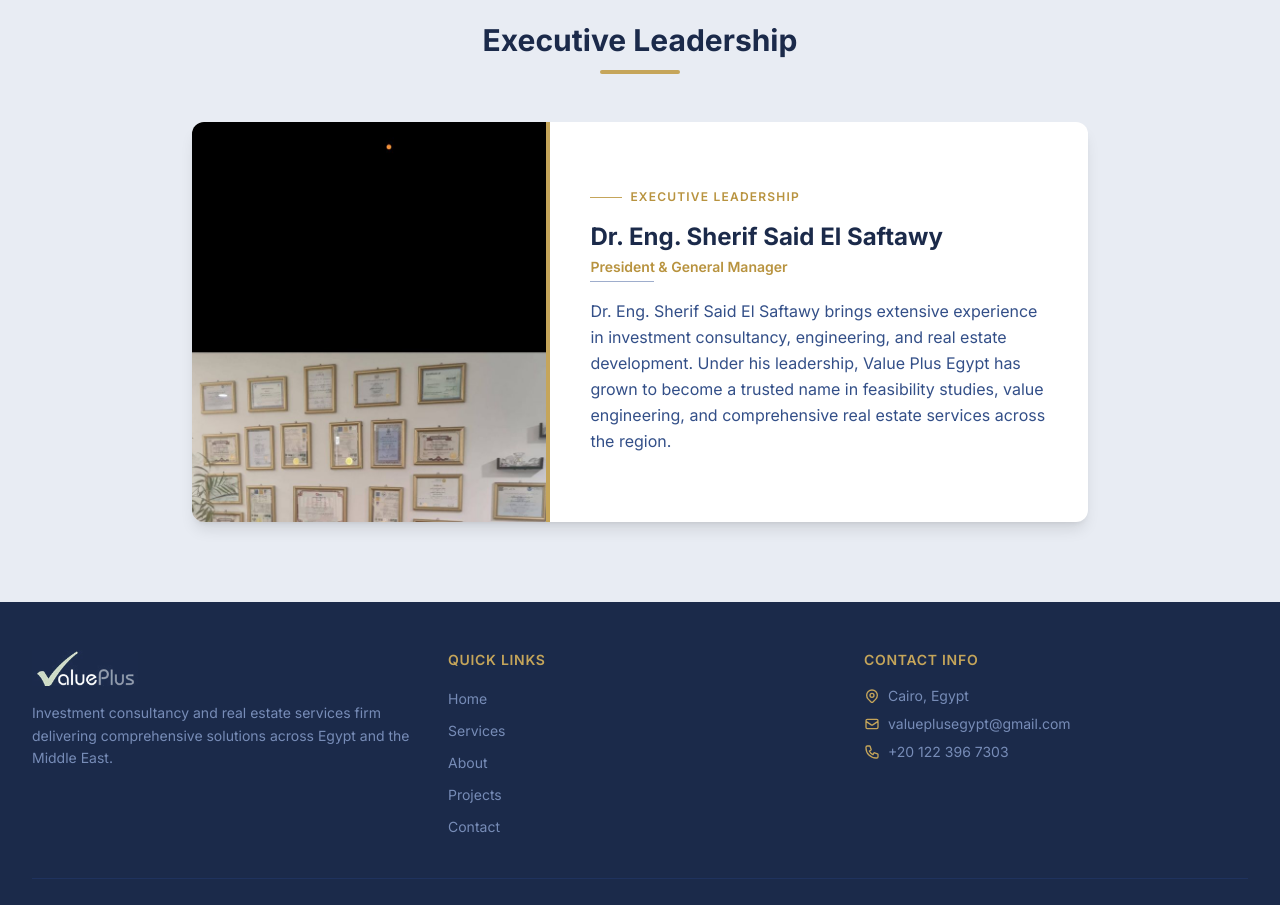
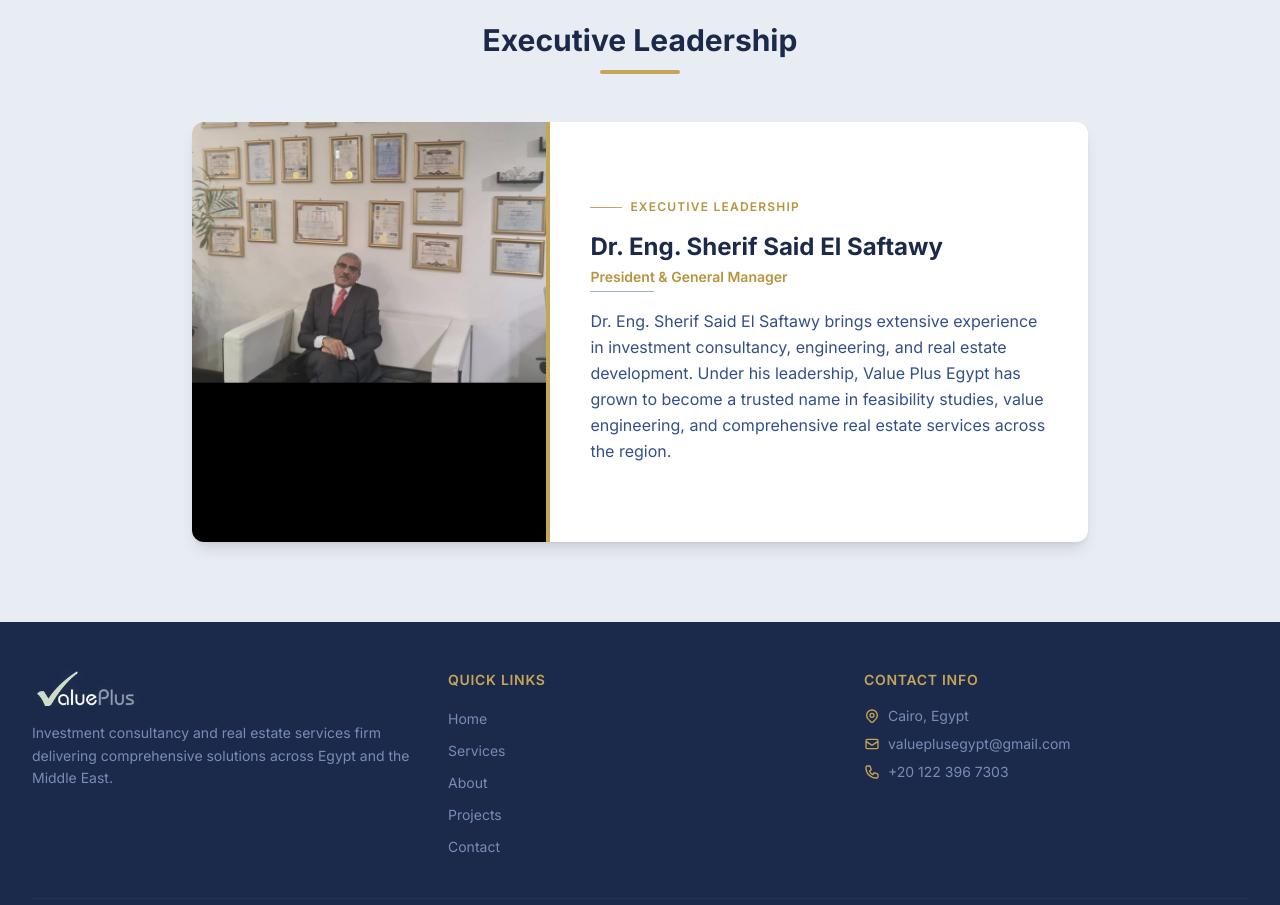
Before and after one commit to Amrwar/valueplusegypt, a Next.js app: page /en/about in a window 1280 px wide. Shown: the part 1400-2305 px from the top of the page. Built offline with nearby package versions, Linux system fonts and the light colour scheme.

Commit message:
Fix president photo positioning to show person
Focus on lower 80% of image where the person and
certificates are, hiding the black bars at top.

```diff
--- a/src/components/about/LeadershipProfile.tsx
+++ b/src/components/about/LeadershipProfile.tsx
@@ -28,12 +28,13 @@ export default function LeadershipProfile() {
           <div className="flex flex-col md:flex-row">
             {/* Photo */}
             <div className="relative md:w-2/5">
-              <div className="relative h-72 md:h-full md:min-h-[400px]">
+              <div className="relative h-80 md:h-full md:min-h-[420px]">
                 <Image
                   src="/images/president.jpg"
                   alt={t('leaderName')}
                   fill
-                  className="object-cover object-top"
+                  className="object-cover"
+                  style={{ objectPosition: 'center 80%' }}
                 />
                 {/* Gold accent at bottom on mobile, at side on desktop */}
                 <div className="absolute bottom-0 start-0 h-1 w-full bg-gold-400 md:h-full md:w-1 md:bottom-auto md:end-0 md:start-auto" />
```
